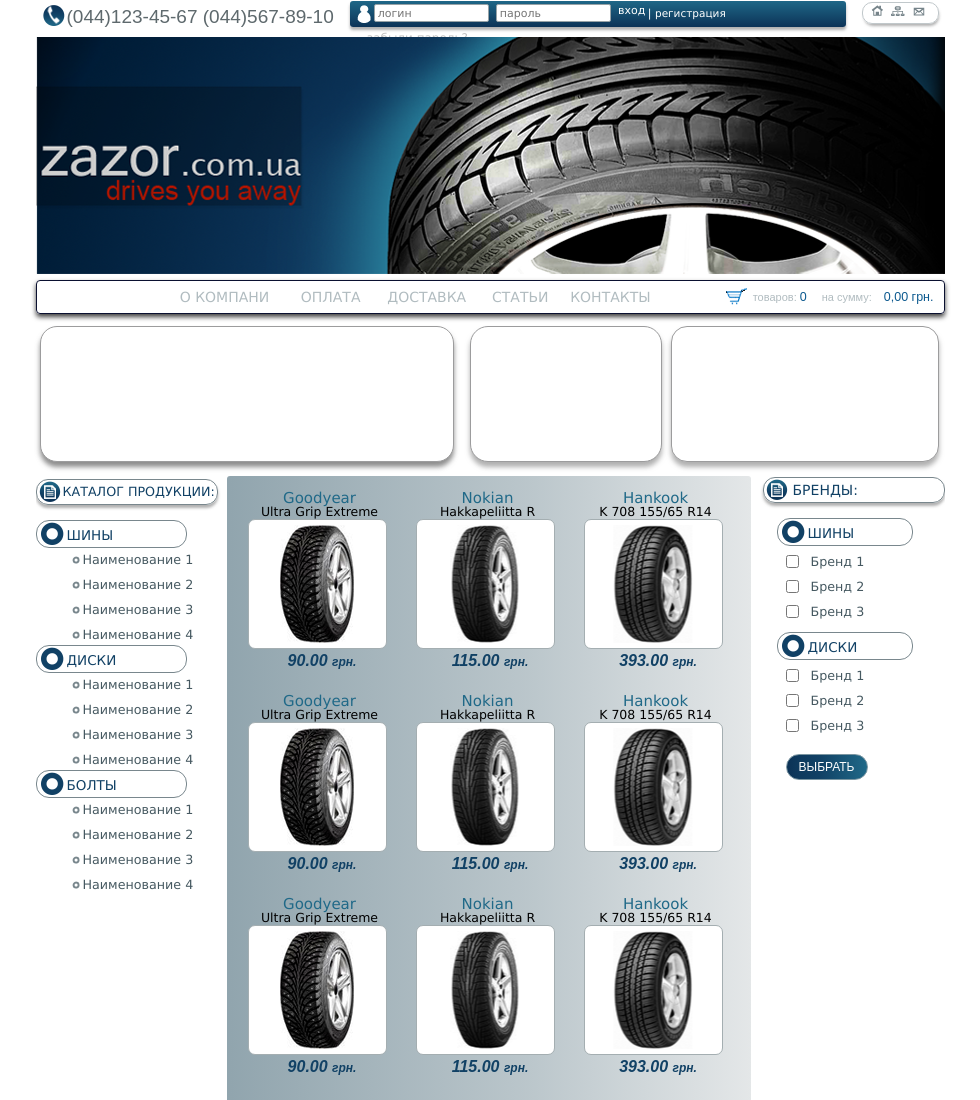
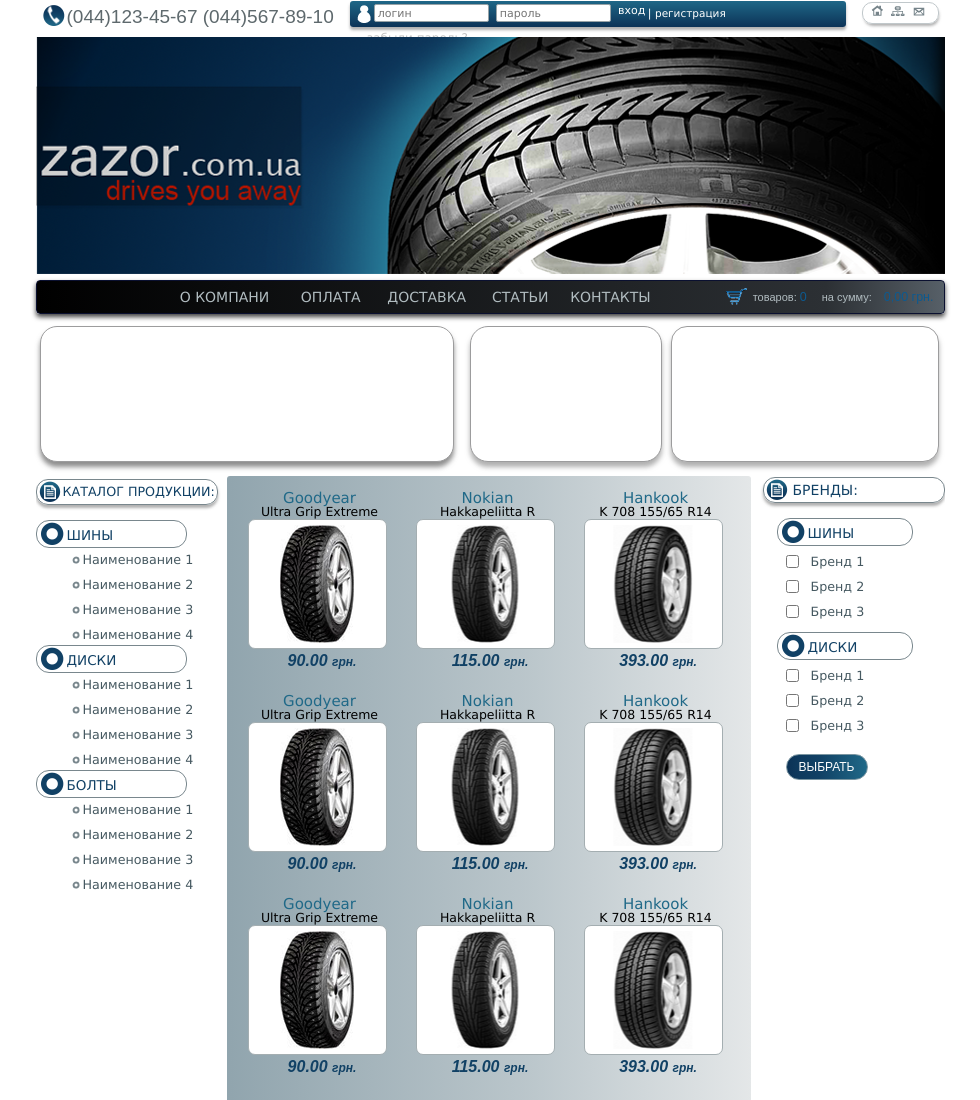
Before and after one commit to kosty2979/goit, a plain HTML site: page markup/home work 6/index.html in a window 1280 px wide. Shown: the top 1100 px of the page, without its empty margins (150-1130 px from the left). Drawn offline with Linux system fonts and the light colour scheme.

Commit message:
gradient

```diff
--- a/markup/home work 6/css/main.css
+++ b/markup/home work 6/css/main.css
@@ -126,7 +126,7 @@
 	width: 907px;
 	height: 32px;
 	border:1px solid #0a1030;
-	background-image: -moz-linear-gradient( 90deg, rgb(0,0,0) 0%, rgb(44,48,52) 87%, rgb(87,96,104) 100%);
+	background-image:linear-gradient( 90deg, rgb(0,0,0) 0%, rgb(44,48,52) 87%, rgb(87,96,104) 100%);
 	border-radius: 4px;
 	box-shadow: 0px 3px 5px 0px rgba(0, 0, 0, 0.75);
 	margin-top: 3px;
@@ -516,6 +516,8 @@
 	float: left;
 	margin: 5px 0 0 12px;
 }
+
+
 .brandLogo a:nth-last-child(5){
 	margin-left: 16px;
 }
```
